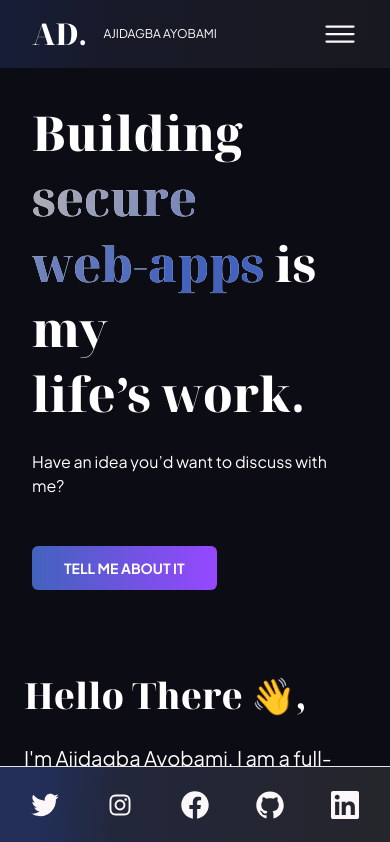
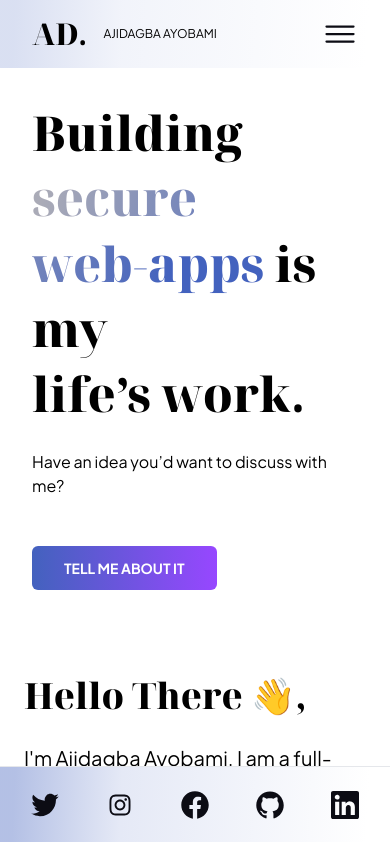
Before and after one commit to ajidev89/portfolio, a Vue app: page / in a window 390 px wide. Shown: the top 842 px of the page. Built offline with nearby package versions, Linux system fonts and the light colour scheme.

Commit message:
Footer Icons

```diff
--- a/src/App.vue
+++ b/src/App.vue
@@ -6,7 +6,7 @@
     name:"App",
     components:{
       Header
-    }
+    },
   }
 
 
@@ -15,7 +15,7 @@
 
 <template>
 
-  <div :class="{ 'bg-dark-mode text-white': this.store.lightMode }" class="font-eudoxus transition-all ease-in-out duration-500">
+  <div :class="{ 'bg-dark-mode text-white': this.store.lightMode, 'bg-white text-black': !this.store.lightMode }" class="font-eudoxus transition-all ease-in-out duration-500">
     <Header/>
     <RouterView />
   </div>
--- a/src/components/Footer.vue
+++ b/src/components/Footer.vue
@@ -3,9 +3,23 @@
         name:"Footer",
         data(){
             return{
-                year: new Date().getFullYear()
+                year: new Date().getFullYear(),
+                hideFooterIcons: false
             }
-        }
+        },
+        methods:{
+            hideFooterBar(){
+                let scroll = document.documentElement.scrollTop + 800;
+                let socialIcons =  document.querySelector("#social_icon");
+                if(scroll > socialIcons.getBoundingClientRect().top + window.scrollY){
+                    return this.hideFooterIcons = true
+                }
+                return this.hideFooterIcons = false
+            }
+        },
+        created(){
+            window.addEventListener('scroll', this.hideFooterBar);
+        },
     }
 </script>
 
@@ -19,7 +33,7 @@
         Copyright {{ year }}
     </div>
 </footer>
-<div v-if="this.store.lightMode" class="fixed bg-dark-mode lg:hidden  bottom-0 w-full border-t border-b">
+<div v-if="!hideFooterIcons && this.store.lightMode" class="fixed bg-dark-mode lg:hidden  bottom-0 w-full border-t border-b">
     <div class="footer-icon lg:hidden w-full  p-2">
         <div class="grid grid-cols-5 place-items-center my-4">
             <div>
@@ -50,7 +64,7 @@
         </div>
     </div>
 </div>
-<div v-if="!this.store.lightMode" class="fixed w-full bottom-0 border-t border-b bg-white">
+<div v-if="!hideFooterIcons && !this.store.lightMode" class="fixed w-full bottom-0 border-t border-b bg-white">
     <div class="footer-icon-white lg:hidden w-full  p-2">
         <div class="grid grid-cols-5 place-items-center my-4">
             <div>
--- a/src/components/Home/Contact.vue
+++ b/src/components/Home/Contact.vue
@@ -27,7 +27,7 @@
             <img src="@/assets/contact-face.png"  class="lg:h-[500px] w-auto"/>
           </div>
     </section>
-    <section class="lg:px-28 px-8 my-16 relative grid lg:grid-cols-3">
+    <section  class="lg:px-28 px-8 my-16 relative grid lg:grid-cols-3">
         <div class="lg:col-span-2">
             <h1 class="lg:text-7xl lg:leading-[130.56px] text-4xl leading-[36px] font-extrabold font-noto">
                 Let's connect 🔗
@@ -36,7 +36,7 @@
                 I am always interested to talk about everything web development,
                 and Tech.
             </div>
-            <div v-if="!this.store.lightMode" class="flex items-center gap-8 my-4">
+            <div v-if="!this.store.lightMode" id="social_icon" class="flex items-center gap-8 my-4">
                 <div>
                     <a href="https://twitter.com/harji87" target="_blank">
                         <img src="@/assets/twitter-black.svg" />
@@ -63,7 +63,7 @@
                     </a>
                 </div>
             </div>
-            <div v-if="this.store.lightMode" class="flex items-center gap-8 my-4">
+            <div v-if="this.store.lightMode" id="social_icon" class="flex items-center gap-8 my-4">
                 <div>
                     <a href="https://twitter.com/harji87" target="_blank">
                         <img src="@/assets/twitter-white.svg" />
--- a/src/stores/index.js
+++ b/src/stores/index.js
@@ -6,18 +6,25 @@ const useStore = defineStore('main', {
 
     state: () => {
         return {
-            lightMode:true,
+            lightMode: (localStorage.hasOwnProperty("mode_session")) ? JSON.parse(localStorage.getItem("mode_session")) : false,
         }
     },
     getters: {
         getMode(){
+            let mode  = localStorage.getItem("mode_session");
+            if(mode){
+                console.log("Hey");
+                return mode
+            }
+            console.log("Hey");
             return this.lightMode;
         }
     },
     actions: {
         //use this to access the whole instance
         toogleMode(){
-            return this.lightMode = !this.lightMode;
+            this.lightMode = !this.lightMode;
+            localStorage.setItem('mode_session', this.lightMode);
         }
     },
 })
```
